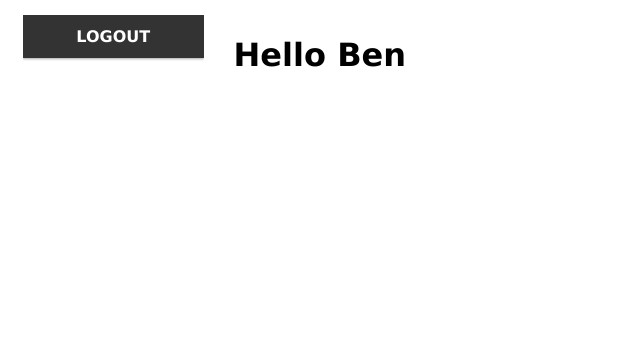
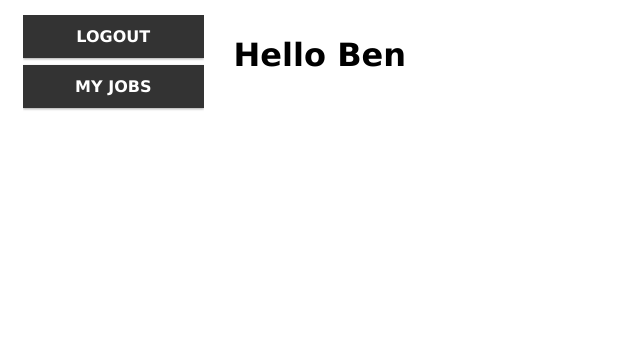
Before and after one commit to benwalcutt/ox_web_project, a Django app: page /ox_web/ in a window 1280 px wide. Shown: the part 65-420 px from the top of the page, without its empty margins (0-640 px from the left). Run offline with Django 3.2, Linux system fonts and the light colour scheme; a user stored in the database is signed in.

Commit message:
started jobs pages

```diff
--- a/ox_web_project/ox_web/urls.py
+++ b/ox_web_project/ox_web/urls.py
@@ -7,4 +7,5 @@ urlpatterns = patterns('',
 	url(r'^login/$', views.user_login, name='login'),
 	url(r'^logout/$', views.user_logout, name='logout'),
 	url(r'^contact/$', views.contact, name="contact"),
+	url(r'^(?P<username>[\w]+)/jobs/$', views.jobs, name="jobs"),
 )
--- a/ox_web_project/ox_web/views.py
+++ b/ox_web_project/ox_web/views.py
@@ -5,6 +5,10 @@ from django.contrib.auth.decorators import login_required
 from django.http import HttpResponse, HttpResponseRedirect
 
 # Create your views here.
+
+def jobs(request, username):
+  print username
+  return render(request, 'ox_web/jobs.html', {})
 
 def contact(request):
   return render(request, 'ox_web/contact.html', {})
--- a/ox_web_project/templates/base.html
+++ b/ox_web_project/templates/base.html
@@ -23,6 +23,7 @@
     <ul>
       {% if user.is_authenticated %}
       <li><a href="/ox_web/logout/" class="left_list">Logout</a></li>
+      <li><a href="/ox_web/{{ user.username }}/jobs/" class="left_list">My Jobs</a></li>
       {% else %}
       <li><a href="/ox_web/login/" class="left_list">Login</a></li>
       {% endif %}
--- /dev/null
+++ b/ox_web_project/templates/ox_web/jobs.html
@@ -0,0 +1,5 @@
+{% extends 'base.html' %}
+
+{% load staticfiles %}
+
+{% block title %}My Jobs{% endblock %}
```
Also changed, not shown: ox_web_project/ox_web_project/db.sqlite3, 2 other files.
